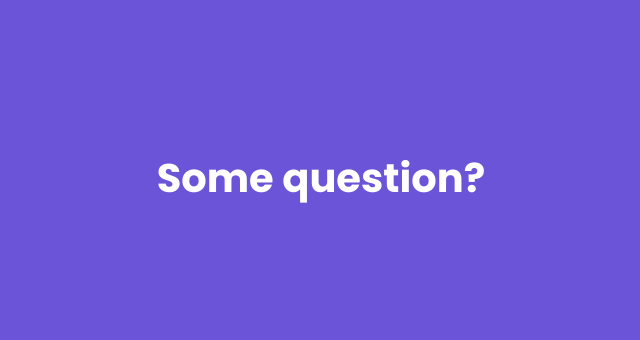
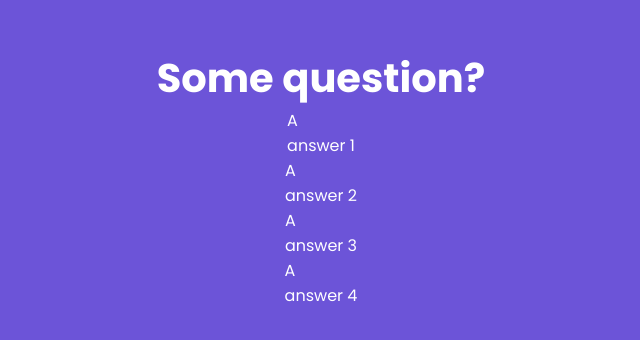
Before and after one commit to p-manoel/quiz, a Next.js app: page / in a window 1280 px wide. Shown: the part 222-562 px from the top of the page, without its empty margins (319-959 px from the left). Built offline with nearby package versions, Linux system fonts and the light colour scheme.

Commit message:
feat: create an Answer component

```diff
--- /dev/null
+++ b/components/Answer.tsx
@@ -0,0 +1,31 @@
+import styles from "../styles/Answer.module.css";
+import AnswerModel from "../model/answer"
+
+interface AnswerProps {
+  value: AnswerModel
+  index: number
+  alternative: string
+  colorAlternative: string
+}
+
+export default function Answer(props: AnswerProps) {
+  const answer = props.value;
+
+  return (
+    <div className={styles.answer}>
+      <div className={styles.answerContent}>
+        <div className={styles.front}>
+          <div className={styles.alternative}>
+            {props.alternative}
+          </div>
+          <div className={styles.value}>
+            {answer.value}
+          </div>
+        </div>
+        <div className={styles.back}>
+
+        </div>
+      </div>
+    </div>
+  )
+}
--- a/components/Question.tsx
+++ b/components/Question.tsx
@@ -1,6 +1,7 @@
 import styles from "../styles/Question.module.css";
 import QuestionModel from "../model/question";
 import Utterance from "./Utterance";
+import Answer from "./Answer";
 
 interface QuestionProps {
   value: QuestionModel
@@ -9,9 +10,22 @@ interface QuestionProps {
 export default function Question(props: QuestionProps) {
   const question = props.value;
 
+  function renderAnswers() {
+    return question.answers.map((answer, i) => {
+      return <Answer
+        key={i}
+        value={answer}
+        index={i}
+        alternative='A'
+        colorAlternative="#F2C866"
+      />
+    })
+  }
+
   return (
     <div className={styles.question}>
       <Utterance text={question.question}/>
+      {renderAnswers()}
     </div>
   )
 }
--- /dev/null
+++ b/styles/Answer.module.css
@@ -0,0 +1,3 @@
+.answer {
+  display: flex;
+}
```
